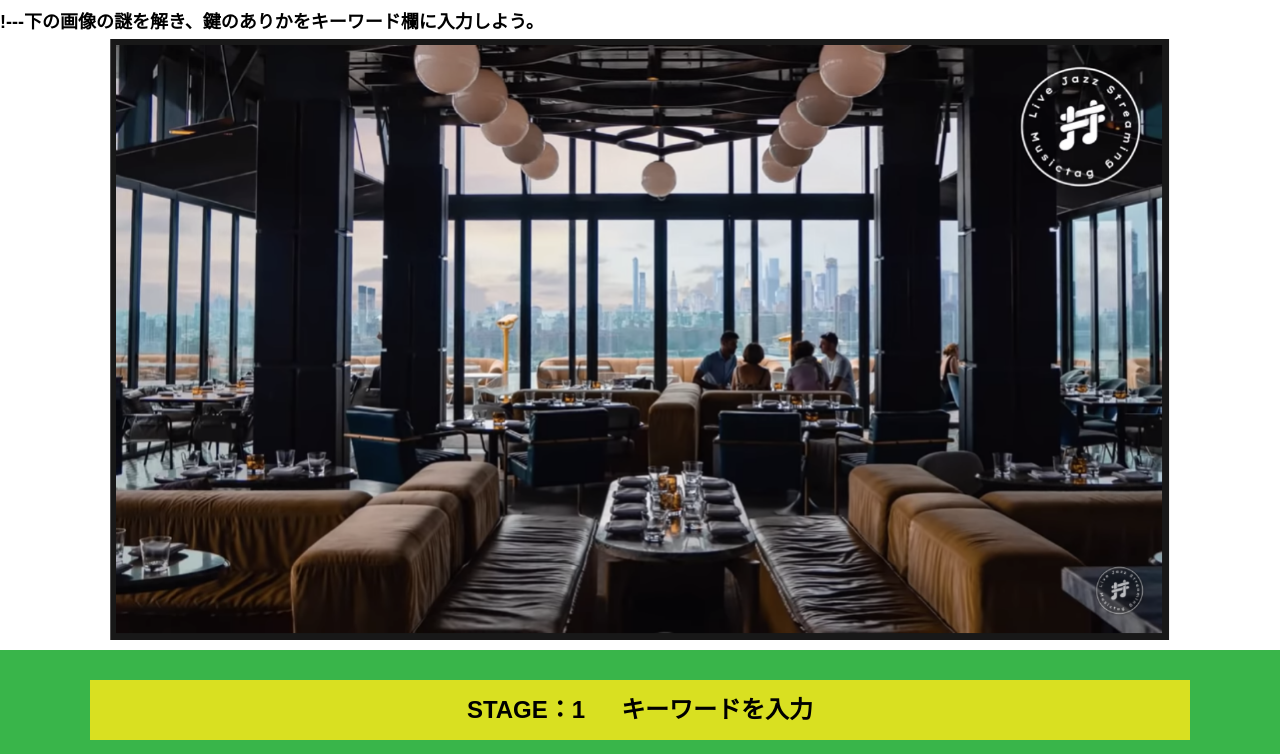
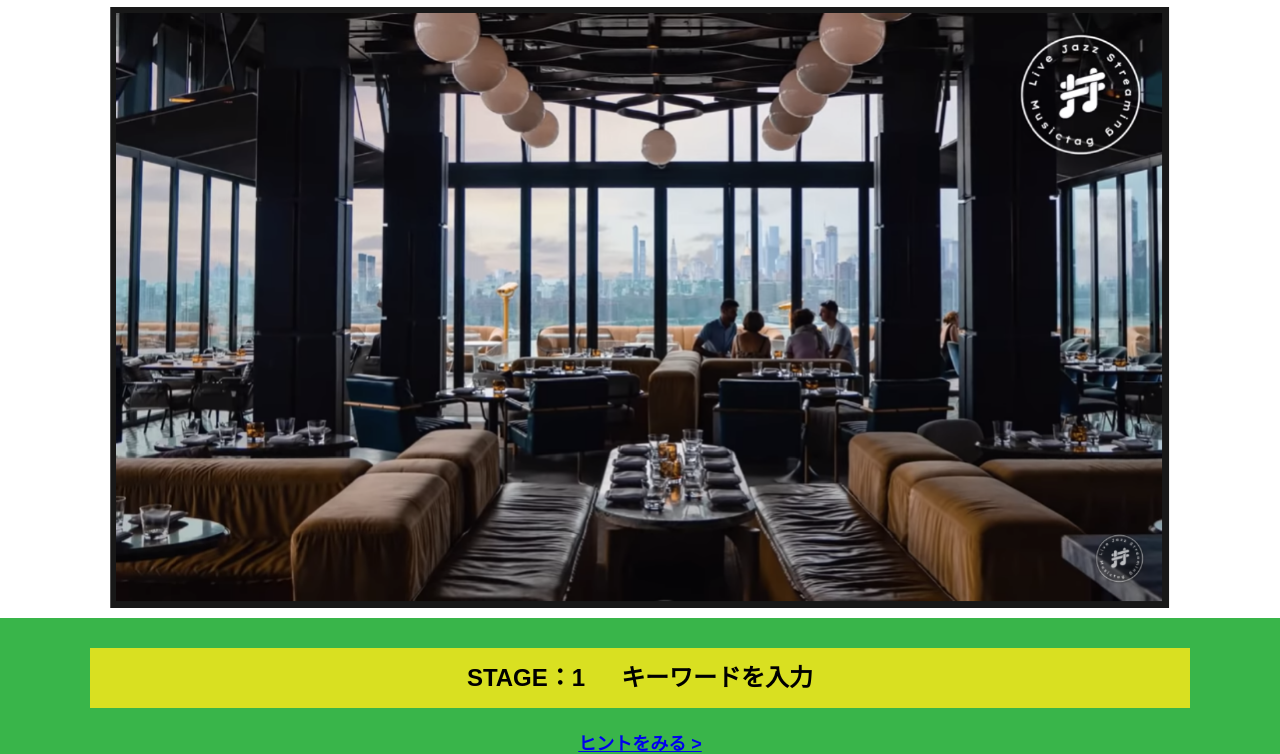
Before and after one commit to bachuuu/alfa-kyoto-L3, a plain HTML site: page main.html in a window 1280 px wide. Shown: the part 54-808 px from the top of the page. Drawn offline with nearby package versions, Linux system fonts and the light colour scheme.

Commit message:
変更
無効化できてなかったところを無効化した

```diff
--- a/main.html
+++ b/main.html
@@ -35,7 +35,7 @@
           <!---div class="container">
             <!---h2 class="section-title section-title--keycolorlight"><span class="section-title__stage">STAGE：1</span>さぁゲームを始めよう！</h2-->
             <!---p class="text-center">まずは、この学校の家庭科室の鍵のありかを知らなければ入ることができない。<br-->
-              !---下の画像の謎を解き、鍵のありかをキーワード欄に入力しよう。</p-->
+              <!---下の画像の謎を解き、鍵のありかをキーワード欄に入力しよう。</p-->
             <!---p class="text-center">困ったときは、ヒントがある。なるべく見ないようにゲームを進めていこう。</p-->
 
             <div class="container">
```
